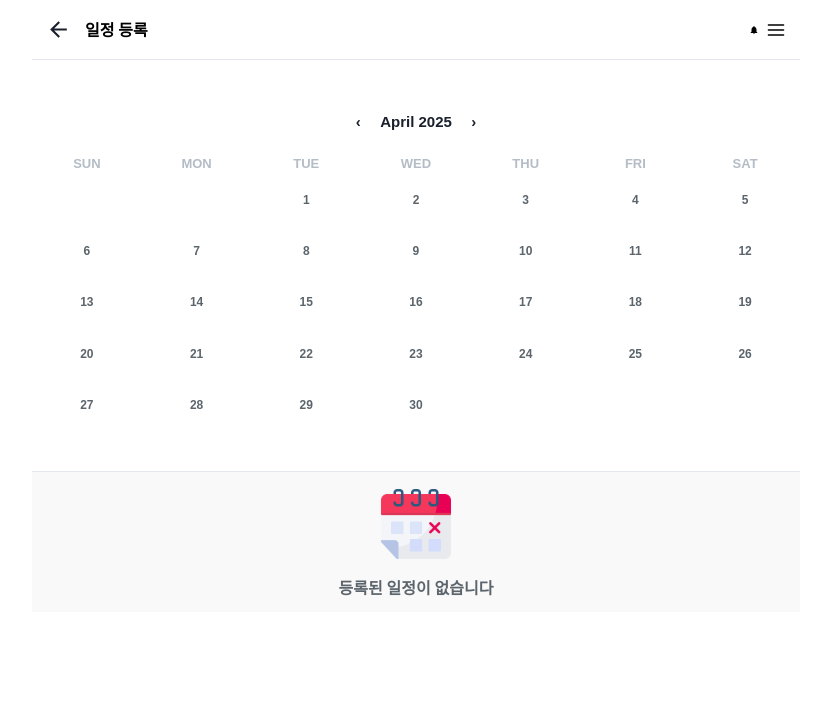
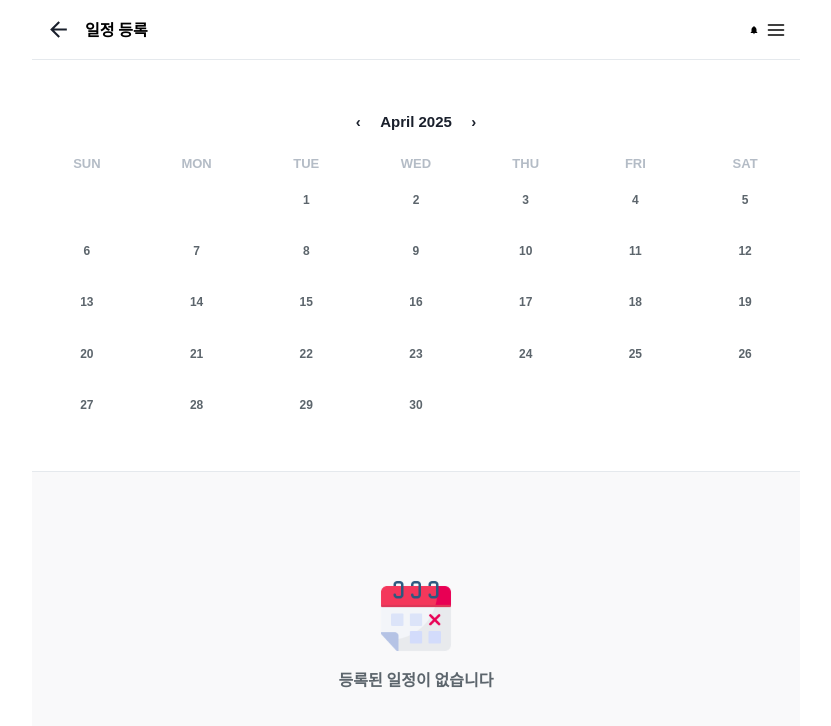
Before and after one commit to la-vie-est-belle-application/Client, a React (Vite) app: page /schedule/register in a window 1280 px wide. Shown: the top 726 px of the page, without its empty margins (224-1055 px from the left). Built offline with nearby package versions, Linux system fonts and the light colour scheme.

Commit message:
Feat: 유틸리티 버튼 CSS 수정

```diff
--- a/src/common/components/Button/UtilityButton.tsx
+++ b/src/common/components/Button/UtilityButton.tsx
@@ -1,14 +1,17 @@
 import { AddIcon, CloseIcon, DeleteIcon, EditIcon } from "@chakra-ui/icons";
 import Typography from "@components/Typography/Typography";
 import { COLORS } from "@constants/color";
+import useStore from "@stores/store";
 import { useState } from "react";
 import styled, { keyframes, css } from "styled-components";
 
 const UtilityButton = () => {
   const [isExpanded, setIsExpanded] = useState(false);
+  const { isModal, setIsModal } = useStore();
 
   const handleButtonClick = () => {
     setIsExpanded(!isExpanded);
+    setIsModal(!isModal);
   };
 
   return (
@@ -60,12 +63,13 @@ const slideUp = keyframes`
 `;
 
 const Container = styled.div`
-  position: absolute;
+  position: fixed;
   right: 2rem;
   bottom: 5rem;
   display: flex;
   flex-direction: column-reverse;
   gap: 1.2rem;
+  z-index: 100;
 `;
 
 const StyledButtonWrap = styled.div<{ isExpanded?: boolean }>`
--- a/src/common/components/NoScheduleItem/NoScheduleItem.tsx
+++ b/src/common/components/NoScheduleItem/NoScheduleItem.tsx
@@ -18,7 +18,9 @@ const Container = styled.div`
   display: flex;
   align-items: center;
   flex-direction: column;
+  justify-content: center;
   gap: 1.2rem;
+  min-height: 30rem;
 `;
 
 const StyledImg = styled.img`
--- /dev/null
+++ b/src/common/components/ScrollToTop/ScrollToTop.tsx
@@ -0,0 +1,14 @@
+import { useEffect } from "react";
+import { useLocation } from "react-router-dom";
+
+const ScrollToTop = () => {
+  const { pathname } = useLocation();
+
+  useEffect(() => {
+    window.scrollTo(0, 0);
+  }, [pathname]);
+
+  return null;
+};
+
+export default ScrollToTop;
--- a/src/main.tsx
+++ b/src/main.tsx
@@ -6,6 +6,7 @@ import { BrowserRouter } from "react-router-dom";
 import { QueryClient, QueryClientProvider } from "@tanstack/react-query";
 import { ReactQueryDevtools } from "@tanstack/react-query-devtools";
 import { ChakraProvider } from "@chakra-ui/react";
+import ScrollToTop from "@components/ScrollToTop/ScrollToTop.tsx";
 
 const queryClient: QueryClient = new QueryClient({
   defaultOptions: {
@@ -18,6 +19,7 @@ ReactDOM.createRoot(document.getElementById("root")!).render(
     <ChakraProvider>
       <BrowserRouter>
         <QueryClientProvider client={queryClient}>
+          <ScrollToTop />
           <App />
           <ReactQueryDevtools initialIsOpen={true} />
         </QueryClientProvider>
--- a/src/pages/schedule/register/ScheduleRegister.tsx
+++ b/src/pages/schedule/register/ScheduleRegister.tsx
@@ -46,4 +46,5 @@ const StyledSelectedScheduleItemWrap = styled.div`
   border-top: 0.1rem solid ${COLORS.gray300};
   padding: 1.2rem;
   background-color: ${COLORS.gray100};
+  min-height: 30rem;
 `;
```
